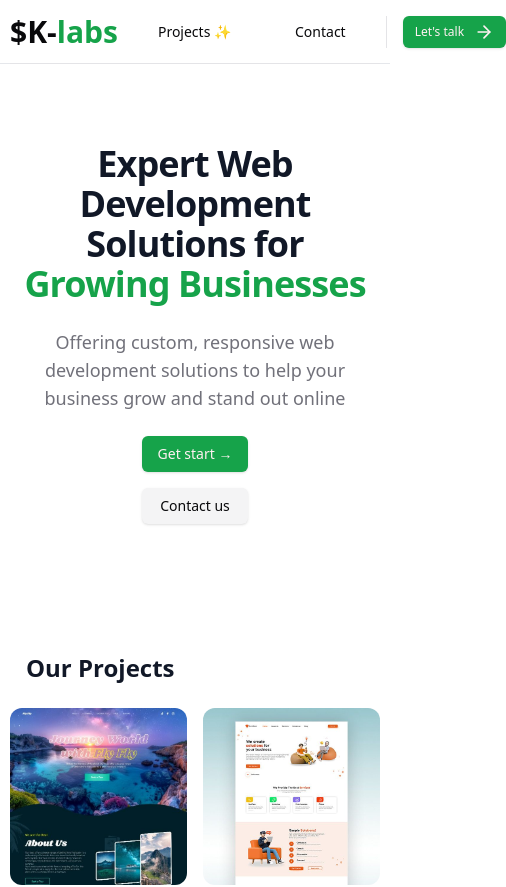
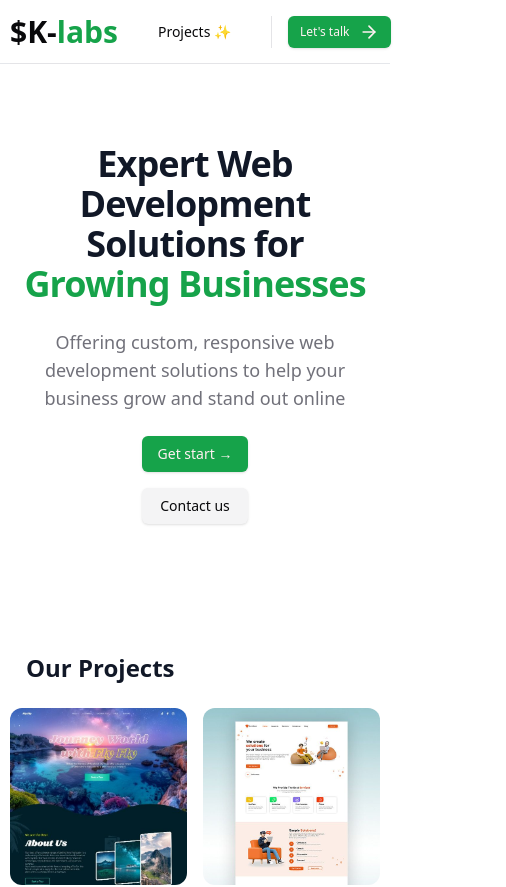
Before and after one commit to KidusBasazinew/k-labs, a React (Vite) app: page / in a window 390 px wide. Shown: the top 887 px of the page, 506 px wide, since content can reach past the window. Built offline with nearby package versions, Linux system fonts and the light colour scheme.

Commit message:
fixing contact button responsive ness

```diff
--- a/src/components/Navbar.tsx
+++ b/src/components/Navbar.tsx
@@ -34,7 +34,7 @@ const Navbar = () => {
             >
               Projects ✨
             </Link>
-            <div className="block sm:block">
+            <div className="hidden sm:block">
               <Link
                 to="#contact"
                 className={buttonVariants({
```
